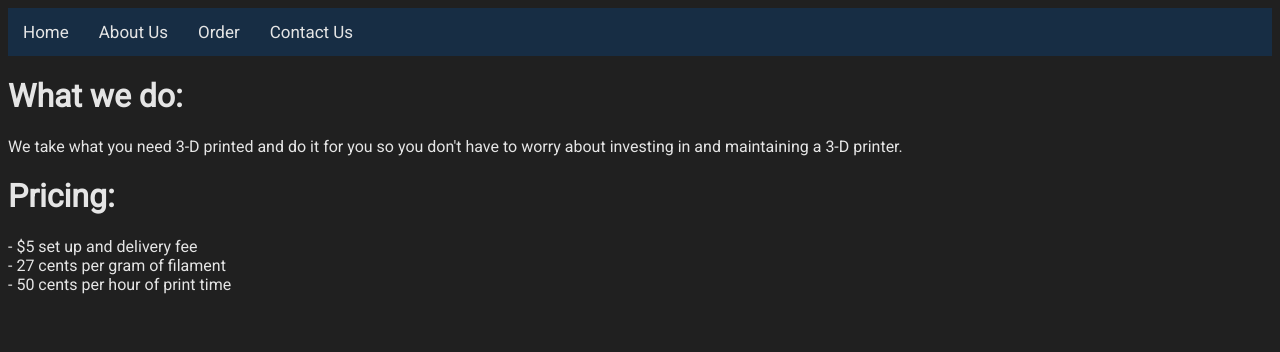
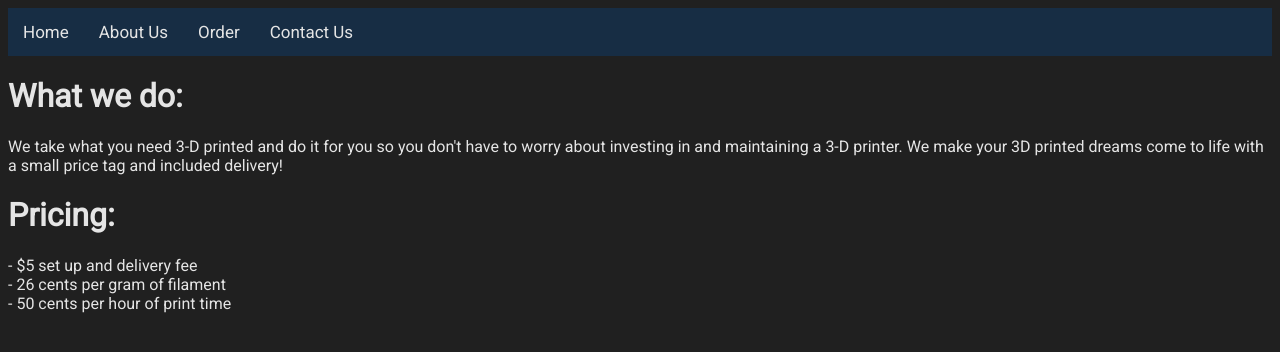
Before and after one commit to skyline3Dprinting/skyline3dprinting.github.io, a plain HTML site: page index.html in a window 1280 px wide. Drawn offline with Linux system fonts and the light colour scheme.

Commit message:
updated What We Do

```diff
--- a/index.html
+++ b/index.html
@@ -20,12 +20,13 @@
           <a href="/pages/contacts.html">Contact Us</a>
         </div>
         <h1>What we do:</h1>
-        <p>We take what you need 3-D printed and do it for you so you don't have to worry about investing in and maintaining a 3-D printer.</p>
+        <p>We take what you need 3-D printed and do it for you so you don't have to worry about investing in and maintaining a 3-D printer.
+          We make your 3D printed dreams come to life with a small price tag and included delivery! </p>
       <h1>Pricing:</h1>
       <p>
 - $5 set up and delivery fee
         <br>
-- 27 cents per gram of filament
+- 26 cents per gram of filament
         <br>
 - 50 cents per hour of print time</p>
     </main>
```
